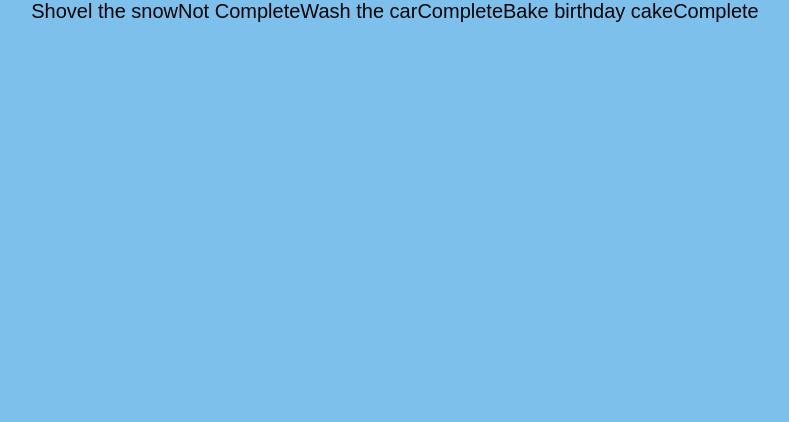
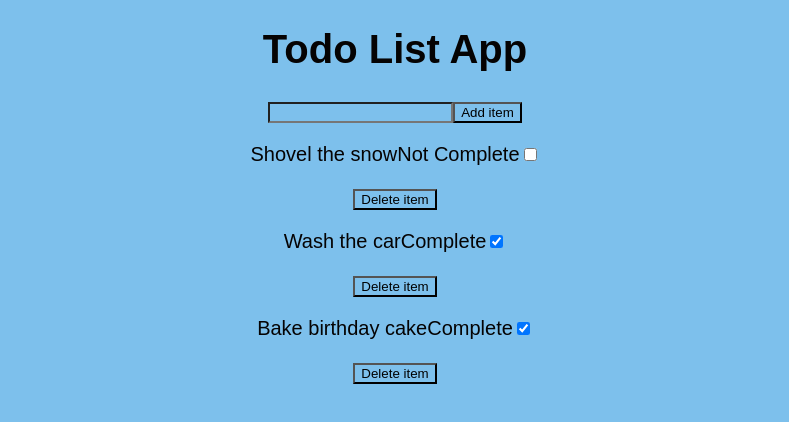
Before and after one commit to apippin033/todo-list, a React (Create React App) app: page / in a window 1280 px wide. Shown: the top 422 px of the page, without its empty margins (245-1034 px from the left). Built offline with nearby package versions, Linux system fonts and the light colour scheme.

Commit message:
App Layout

```diff
--- a/src/App.js
+++ b/src/App.js
@@ -1,11 +1,19 @@
 import "./App.css";
 import React from "react";
+import { useState } from "react";
 import { todos } from "./data.js";
 import { TodoList } from "./components/todoList.js";
 
 function App() {
+  const [todo, setTodo] = useState(todos);
+
   return (
     <div className="App">
+      <h1>Todo List App</h1>
+      <form>
+        <input type="text" />
+        <button>Add item</button>
+      </form>
       <TodoList todos={todos} />
     </div>
   );
--- a/src/components/todoItem.js
+++ b/src/components/todoItem.js
@@ -2,9 +2,13 @@ import React from "react";
 
 export const TodoItem = ({ todo }) => {
   return (
-    <>
-      {todo.description}
-      {todo.complete ? "Complete" : "Not Complete"}
-    </>
+    <div>
+      <p>
+        {todo.description}
+        {todo.complete ? "Complete" : "Not Complete"}
+        <input type="checkbox" checked={todo.complete} />
+      </p>
+      <button>Delete item</button>
+    </div>
   );
 };
--- a/src/index.js
+++ b/src/index.js
@@ -10,8 +10,3 @@ root.render(
     <App />
   </React.StrictMode>
 );
-
-// If you want to start measuring performance in your app, pass a function
-// to log results (for example: reportWebVitals(console.log))
-// or send to an analytics endpoint. Learn more: https://bit.ly/CRA-vitals
-reportWebVitals();
```
